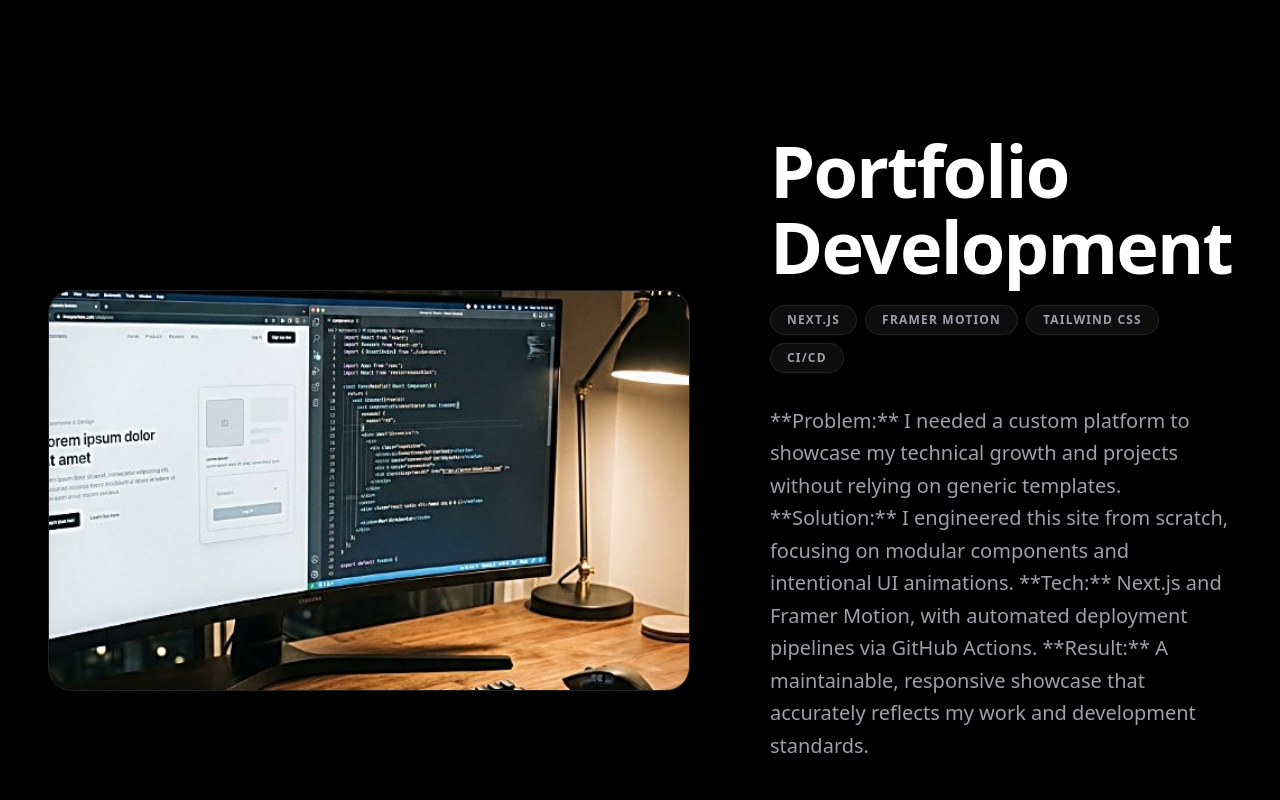
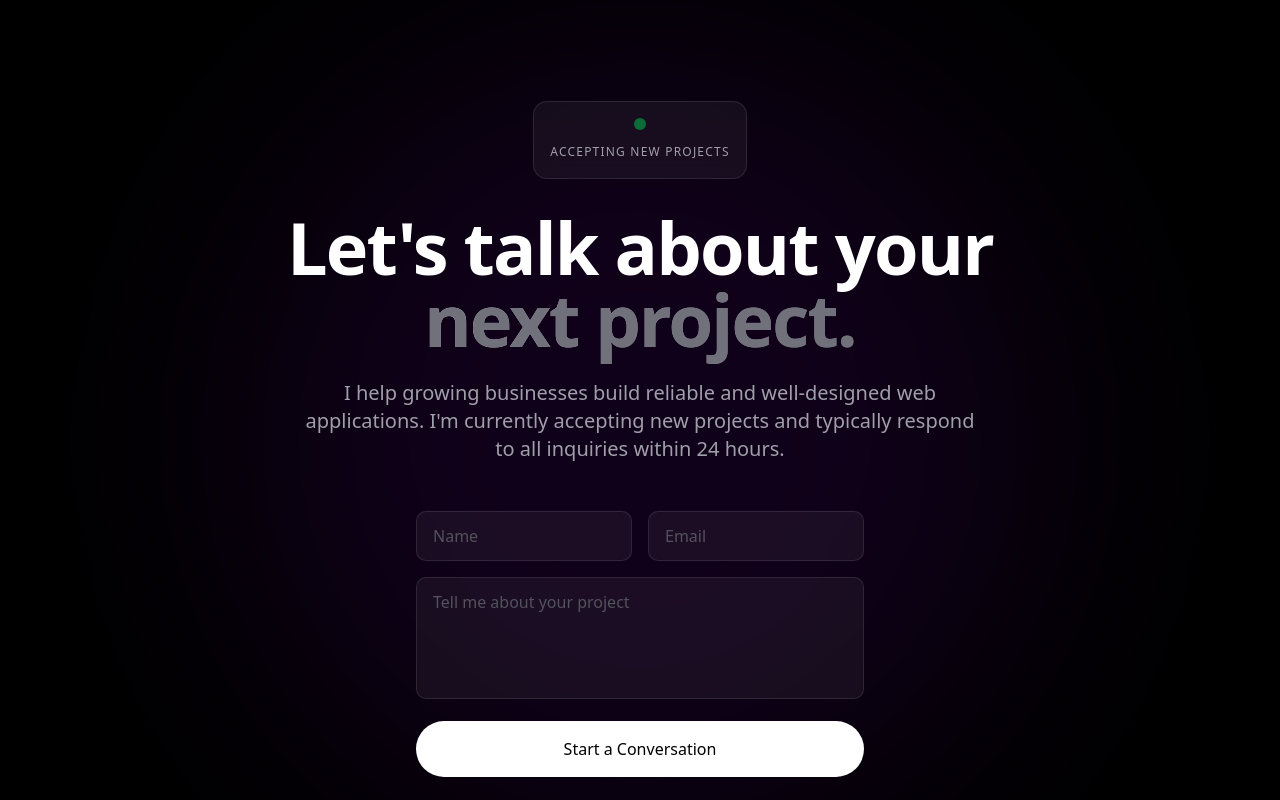
Before and after one commit to saskij/portfolio, a Next.js app: page /portfolio/ in a window 1280 px wide. Shown: the part 7620-8420 px from the top of the page. Built offline with nearby package versions, Linux system fonts and the light colour scheme.

Commit message:
Remove: delete Portfolio Development card from Selected Works

```diff
--- a/src/components/sections/ProjectGrid.tsx
+++ b/src/components/sections/ProjectGrid.tsx
@@ -39,14 +39,6 @@ export function ProjectGrid() {
             image: "/images/projects/rsm.png",
             link: "https://rsmidaho.com"
         },
-        {
-            id: 5,
-            title: "Portfolio Development",
-            description: "**Problem:** I needed a custom platform to showcase my technical growth and projects without relying on generic templates.\n\n**Solution:** I engineered this site from scratch, focusing on modular components and intentional UI animations.\n\n**Tech:** Next.js and Framer Motion, with automated deployment pipelines via GitHub Actions.\n\n**Result:** A maintainable, responsive showcase that accurately reflects my work and development standards.",
-            techStack: ["Next.js", "Framer Motion", "Tailwind CSS", "CI/CD"],
-            image: "/images/about/engineering-empathy-premium.jpg",
-            link: "#"
-        }
     ];
 
     return (
```
